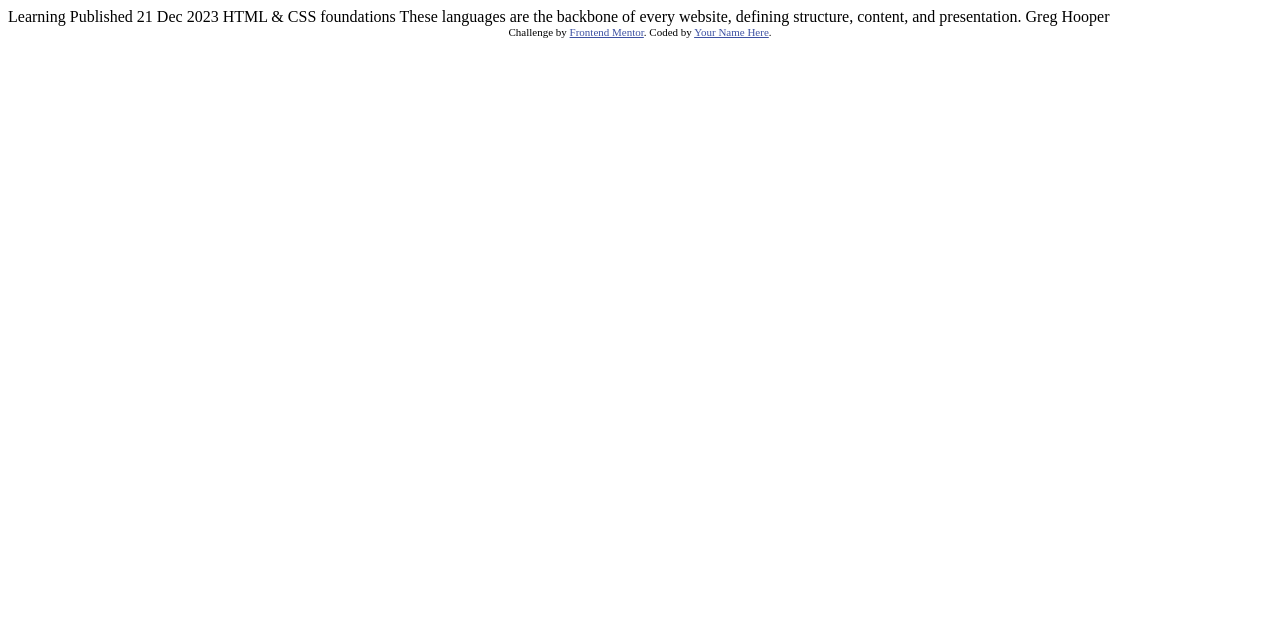
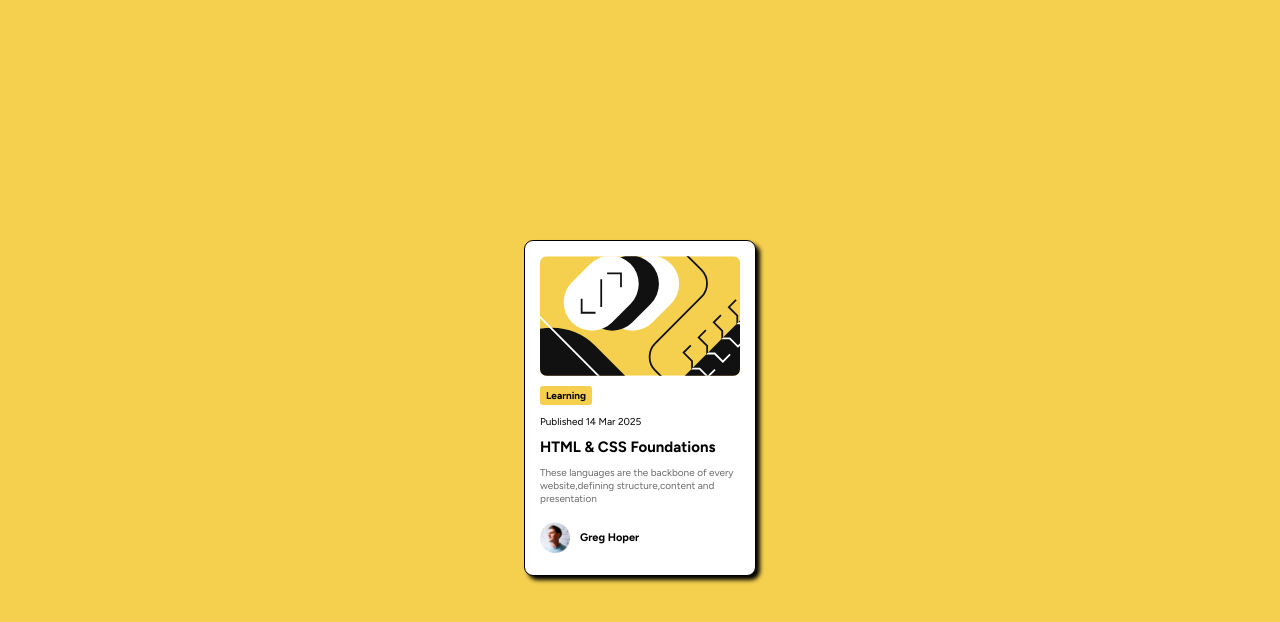
Before and after one commit to thejas2246/Blog-preview-card, a plain HTML site: page index.html in a window 1280 px wide. Drawn offline with Linux system fonts and the light colour scheme.

Commit message:
challenge complete

```diff
--- a/index.html
+++ b/index.html
@@ -1,34 +1,127 @@
 <!DOCTYPE html>
 <html lang="en">
   <head>
-  <meta charset="UTF-8">
-  <meta name="viewport" content="width=device-width, initial-scale=1.0"> <!-- displays site properly based on user's device -->
+    <meta charset="UTF-8" />
+    <meta name="viewport" content="width=device-width, initial-scale=1.0" />
+    <!-- displays site properly based on user's device -->
 
-  <link rel="icon" type="image/png" sizes="32x32" href="./assets/images/favicon-32x32.png">
-
+    <link
+      rel="icon"
+      type="image/png"
+      sizes="32x32"
+      href="./assets/images/favicon-32x32.png"
+    />
+    <link rel="preconnect" href="https://fonts.googleapis.com" />
+    <link rel="preconnect" href="https://fonts.gstatic.com" crossorigin />
+    <link
+      href="https://fonts.googleapis.com/css2?family=Figtree:ital,wght@0,300..900;1,300..900&family=Outfit:wght@100..900&display=swap"
+      rel="stylesheet"
+    />
     <title>Frontend Mentor | Blog preview card</title>
 
     <!-- Feel free to remove these styles or customise in your own stylesheet 👍 -->
     <style>
-    .attribution { font-size: 11px; text-align: center; }
-    .attribution a { color: hsl(228, 45%, 44%); }
+      *{
+        font-family:Figtree;
+      }
+      .attribution {
+        font-size: 11px;
+        text-align: center;
+      }
+      .attribution a {
+        color: hsl(228, 45%, 44%);
+      }
+      body {
+        background-color: hsl(47, 88%, 63%);
+        height: 100vh;
+        display: flex;
+        justify-content: center;
+        align-items: center;
+      }
+      .container {
+        background-color: hsl(0, 0%, 100%);
+        padding: 15px;
+        border: 1px solid black;
+        box-shadow: 4px 4px 4px black;
+        border-radius: 9px;
+      }
+
+      img {
+        width: 200px;
+        padding: 0;
+        margin: 0;
+        display: block;
+        border-radius: 7px;
+      }
+      .text-container {
+        width: 200px;
+      }
+      .learn-button {
+        background-color: hsl(47, 88%, 63%);
+        display: inline-block;
+        font-size: 10px;
+        padding: 3px 6px;
+        border-radius: 3px;
+        font-weight: bold;
+      }
+      .date {
+        font-size: 10px;
+        padding: 0;
+        margin: 0;
+      }
+      h2 {
+        font-size: 15px;
+        padding: 0;
+        margin: 0;
+        margin-top: 10px;
+      }
+      .discription {
+        font-size: 10px;
+        color: hsl(0, 0%, 42%);
+      }
+      .profile-container {
+        display: flex;
+        align-items: center;
+        gap: 10px;
+        padding: 7px 0px;
+      }
+      .profile-container img {
+        width: 30px;
+      }
+      .profile-container div {
+        font-size: 11px;
+        font-weight: bold;
+      }
     </style>
   </head>
   <body>
-
-  Learning
-
-  Published 21 Dec 2023
-
-  HTML & CSS foundations
-
-  These languages are the backbone of every website, defining structure, content, and presentation.
-
-  Greg Hooper
-
-  <div class="attribution">
-    Challenge by <a href="https://www.frontendmentor.io?ref=challenge" target="_blank">Frontend Mentor</a>.
-    Coded by <a href="#">Your Name Here</a>.
+    <main>
+      <div class="container">
+        <div class="s-container">
+          <section>
+            <div class="image-container">
+              <img src="assets/images/illustration-article.svg" />
             </div>
+          </section>
+          <section>
+            <div class="text-container">
+              <p class="learn-button">Learning</p>
+              <p class="date">Published 14 Mar 2025</p>
+              <h2>HTML & CSS Foundations</h2>
+              <p class="discription">
+                These languages are the backbone of every website,defining
+                structure,content and presentation
+              </p>
+            </div>
+          </section>
+          <section>
+            <div class="profile-container">
+              <img src="assets/images/image-avatar.webp" alt="profile" />
+              <div>Greg Hoper</div>
+            </div>
+          </section>
+        </div>
+      </div>
+    </main>
   </body>
 </html>
```
Lines whose indentation alone changed are shown as unchanged.
